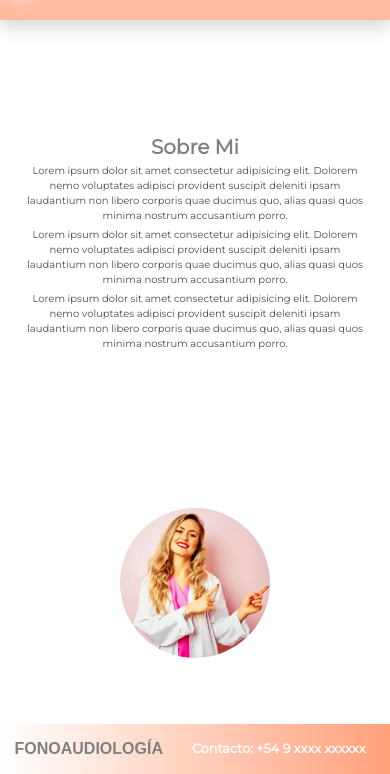
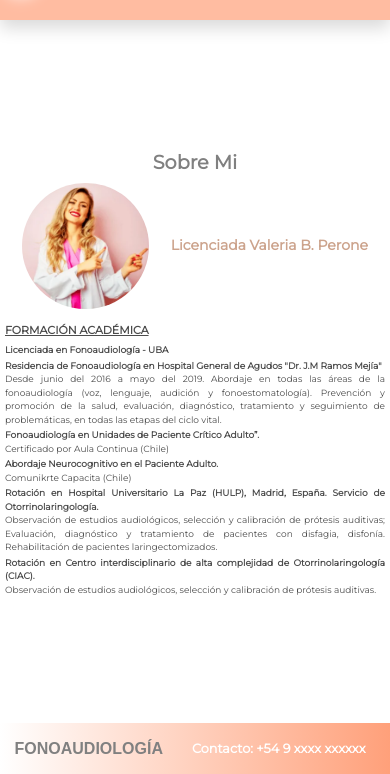
Before and after one commit to Vale-Pe/Idea-ValeriaPerone, a website: page Pages/SobreMi.html in a window 390 px wide. Shown: the part 70-844 px from the top of the page. Drawn offline with nearby package versions, Linux system fonts and the light colour scheme; a web font is replaced by a local one.

Commit message:
Reemplazo de lorems

```diff
--- a/Pages/SobreMi.html
+++ b/Pages/SobreMi.html
@@ -52,21 +52,35 @@
 		</nav>
 	</header>
 
-	<main class="sectionSobreMi">
+	<main class="mainSobreMi">
 		<div class="imgSobreMi">
-			<img src="../Assets/Img/FotoSobreMi.webp" alt="Imagen mujer fono"></section>
+			<img src="../Assets/Img/FotoSobreMi.webp" alt="Imagen mujer fono">
 		</div>
-		<div class="sectionTextoSobreMi text-center">
+		<div class="sectionTextoSobreMi ">
 			<h1>Sobre Mi</h1>
-			<p>Lorem ipsum dolor sit amet consectetur adipisicing elit. Dolorem nemo voluptates adipisci provident
-				suscipit deleniti ipsam laudantium non libero corporis quae ducimus quo, alias quasi quos minima nostrum
-				accusantium porro.</p>
-			<p>Lorem ipsum dolor sit amet consectetur adipisicing elit. Dolorem nemo voluptates adipisci provident
-				suscipit deleniti ipsam laudantium non libero corporis quae ducimus quo, alias quasi quos minima nostrum
-				accusantium porro.</p>
-			<p>Lorem ipsum dolor sit amet consectetur adipisicing elit. Dolorem nemo voluptates adipisci provident
-				suscipit deleniti ipsam laudantium non libero corporis quae ducimus quo, alias quasi quos minima nostrum
-				accusantium porro.</p>
+			<h2><img src="../Assets/Img/FotoSobreMi.webp" alt="Imagen mujer fono"><strong>Licenciada Valeria B. Perone</strong></h2>
+			<h4><strong>FORMACIÓN ACADÉMICA</strong></h4>
+			<span><p><strong>Licenciada en Fonoaudiología - UBA</strong></p></span>
+			<span>
+				<p><strong>Residencia de Fonoaudiología en Hospital General de Agudos "Dr. J.M Ramos Mejía"</strong></p>
+				<p>Desde junio del 2016 a mayo del 2019. Abordaje en todas las áreas de la fonoaudiología (voz, lenguaje, audición y fonoestomatología). Prevención y promoción de la salud, evaluación, diagnóstico, tratamiento y seguimiento de problemáticas, en todas las etapas del ciclo vital.</p>
+			</span>
+			<span>
+				<p><strong>Fonoaudiología en Unidades de Paciente Crítico Adulto”.</strong></p>
+				<p> Certificado por Aula Continua (Chile)</p>
+			</span>
+			<span>
+				<p><strong>Abordaje Neurocognitivo en el Paciente Adulto.</strong></p>
+				<p>Comunikrte Capacita (Chile)</p>
+			</span>
+			<span>
+				<p><strong>Rotación en Hospital Universitario La Paz (HULP), Madrid, España. Servicio de Otorrinolaringología.</strong></p>
+				<p>Observación de estudios audiológicos, selección y calibración de prótesis auditivas; Evaluación, diagnóstico y tratamiento de pacientes con disfagia, disfonía. Rehabilitación de pacientes laringectomizados.</p>
+			</span>
+			<span>
+				<p><strong>Rotación en Centro interdisciplinario de alta complejidad de Otorrinolaringología (CIAC).</strong></p>
+				<p>Observación de estudios audiológicos, selección y calibración de prótesis auditivas.</p>
+			</span>
 		</div>
 	</main>
 
--- a/scss/_footer.scss
+++ b/scss/_footer.scss
@@ -4,6 +4,8 @@
     display: flex;
     justify-content: space-between;
     align-items: center;
+    height: 6vh;
+    width: 100vw;
 
     img {
         margin-left: 10px;
--- a/scss/_header.scss
+++ b/scss/_header.scss
@@ -4,6 +4,9 @@ header {
     display: flex;
     align-items: center;
     z-index: 1;
+    height: auto;
+    width: 100vw;
+
 
     nav {
         width: 100%;
--- a/scss/_mainContacto.scss
+++ b/scss/_mainContacto.scss
@@ -3,6 +3,8 @@
     background-color: $colorFondoRosa;
     display: flex;
     flex-direction: column;
+    width: 100vw;
+    height: auto;
 
     section {
         display: flex;
@@ -23,6 +25,7 @@
         form {
             display: flex;
             flex-direction: column;
+            align-content: center;
             @extend .pBase;
 
             div {
@@ -48,6 +51,8 @@
                     .cuadroMail {
                         display: inline-block;
                         @include pBaseConParametros (14px);
+
+
                         width: 100%;
                         height: 120%;
                         border: 0;
--- a/scss/_mainLecturas.scss
+++ b/scss/_mainLecturas.scss
@@ -3,6 +3,8 @@
     display: flex;
     flex-direction: column;
     justify-content: space-evenly;
+    width: 100vw;
+    height: auto;
 
     #tituloLecturas {
         animation: movimientoTL 2s ease;
@@ -78,6 +80,10 @@
                     &:hover {
                         margin-top: 25%;
                     }
+
+                    &:active{
+                        color: $colorContraste;
+                    }
                 }
             }
 
--- a/scss/_mainSobreMi.scss
+++ b/scss/_mainSobreMi.scss
@@ -1,23 +1,25 @@
-.sectionSobreMi {
-    grid-area: main;
+.mainSobreMi {
+    // grid-area: main;
     display: flex;
     justify-content: space-evenly;
     align-items: center;
+    width: 100vw;
+    height: auto;
 
     .imgSobreMi {
         display: flex;
         border: 1vw solid white;
         background-color: $colorFondoRosa;
-        width: 500px;
-        height: 500px;
+        width: 40vw;
+        height: 100%;
         justify-content: center;
         align-items: center;
         animation: movimientoImgSM 2s ease;
 
         img {
             display: inline-block;
-            height: 90%;
-            width: 90%;
+            height: 35vw;
+            width: 35vw;
             padding: 20px;
             border-radius: 50%;
             object-fit: cover;
@@ -38,28 +40,56 @@
         display: flex;
         flex-direction: column;
         justify-content: center;
-        align-items: center;
-        width: 50vw;
+        height: 100%;
+        width: 60vw;
         overflow: hidden;
         animation: movimientoSM 2s ease;
+        border: 1vw solid white;
 
         h1 {
             display: inline-block;
             margin-bottom: 10px;
         }
 
-        p {
-            display: block;
+        h2 {
+            img{
+                display: none;
+            }
+
+            strong{
+                display:inline-block;
+                @extend .pBase;
+                font-size: 24px;
+                text-align: center;
+                margin: 8px 0 15px 0;
+                color: $colorContraste;
+            }
+        }
+
+        h4 {
+            display: inline-block;
             @extend .pBase;
-            font-size: 16px;
+            font-size: 14px;
+            text-align: start ;
+            text-decoration: underline;
+            width: 80%;
+        }
+
+        span{
             margin-top: 8px;
-            margin-bottom: 0%;
-            width: 40vw;
+            text-align: justify;
+
+            p {
+                display: block;
+                @extend .pBase;
+                font-size: 12px;
+                margin-bottom: 4px;
+            }
         }
 
         @keyframes movimientoSM {
             0% {
-                margin-bottom: -1000px;
+                margin-bottom: -2000px;
             }
 
             100% {
@@ -71,20 +101,23 @@
 
 @media (max-width: 1024px) {
 
-    .sectionSobreMi {
-        .imgSobreMi {
-            width: 400px;
-            height: 400px;
-        }
+    .mainSobreMi {
 
         .sectionTextoSobreMi {
             h1 {
-                font-size: 180%;
+                font-size: 170%;
             }
 
-            p {
-                font-size: 14px;
-                width: 45vw;
+            h2 strong{
+                font-size: 16px;
+            }
+
+            h4 {
+                font-size: 12px;
+            }
+
+            span p {
+                font-size: 10px;
             }
         }
     }
@@ -94,28 +127,51 @@
 
 @media (max-width:768px) {
 
-    .sectionSobreMi {
+    .mainSobreMi {
 
         .imgSobreMi {
-            width: 380px;
-            height: 380px;
+            width: 30vw;
+            border: 0.5vw solid white;
 
             img {
-                padding: 0;
+                padding: 10px;
+                width: 30vw;
+                height: 30vw;
             }
         }
 
         .sectionTextoSobreMi {
-            P {
-                font-size: 13px;
-                width: 50vw;
+
+            width: 70vw;
+            border: none;
+            margin: 0 4px;
+
+            h1 {
+                font-size: 150%;
+                margin: 4px 0;
+            }
+
+            h2 strong{
+                margin-top: 0;
+            }
+
+            h4 {
+                margin-bottom: 4px;
+            }
+
+            span {
+                margin-top: 6px;
+
+                p{
+                    margin-bottom: 0;
+                }
             }
         }
     }
 }
 
 @media (max-width: 600px) {
-    .sectionSobreMi {
+    .mainSobreMi {
         flex-direction: column-reverse;
         align-items: center;
         justify-content: center;
@@ -128,8 +184,9 @@
             justify-content: center;
 
             img {
-                height: 150px;
-                width: 150px;
+                height: 25vh;
+                width: 25vh;
+                padding: 4px;
             }
 
             @keyframes movimientoImgSM {
@@ -146,20 +203,33 @@
         .sectionTextoSobreMi {
             display: flex;
             flex-wrap: nowrap;
-            justify-content: center;
+            justify-content: flex-start;
             align-content: center;
-            width: 90vw;
-            height: 50vh;
+            width: 100vw;
 
             h1 {
                 font-size: 140%;
                 margin-top: 10px;
             }
 
-            p {
-                margin: 0px 12px 8px 12px;
-                font-size: 12px;
-                width: 100%;
+            h2 strong{
+                display: flex;
+                justify-content: center;
+                margin: 4px 0;
+                font-size: 14px;
+            }
+
+            h4{
+                margin: 0 5px 4px 5px;
+                font-size: 11px;
+            }
+            span{
+                margin-top: 2px;
+
+                p {
+                    margin: 0 5px;
+                    font-size: 9px;
+                }
             }
 
             @keyframes movimientoSM {
@@ -176,24 +246,41 @@
 }
 
 @media (max-width: 420px) {
-    .sectionSobreMi {
+    .mainSobreMi {
 
         .imgSobreMi {
-            height: 30vh;
+            display: none;
         }
 
         .sectionTextoSobreMi {
-            align-content: space-between;
-            height: 50vh;
+            justify-content: center;
 
             h1 {
-                font-size: 125%;
-                margin: 0px 0px 4px 0px
+                font-size: 120%;
+                margin: 4px 0px 4px 0px
+            }
+
+            h2{
+                display: flex;
+                justify-content: space-evenly;
+                align-items: center;
+                margin-top: 4px;
+                margin-bottom: 15px;
+
+                img{
+                    display:inline-block ;
+                    height: 15vh;
+                    width: 15vh;
+                    border-radius: 50%;
+                    object-fit: cover;
+                }
+                strong{
+                    display: inline-block;
+                }
             }
 
             p {
                 margin: 0px 4px 4px 4px;
-                font-size: 10px;
             }
         }
     }
```
Also changed, not shown: Pages/Servicios.html (+14 -12 lines), scss/_main.scss (+16 -9 lines), scss/_mainServicios.scss (+7 -6 lines), CSS/style.min.css.
